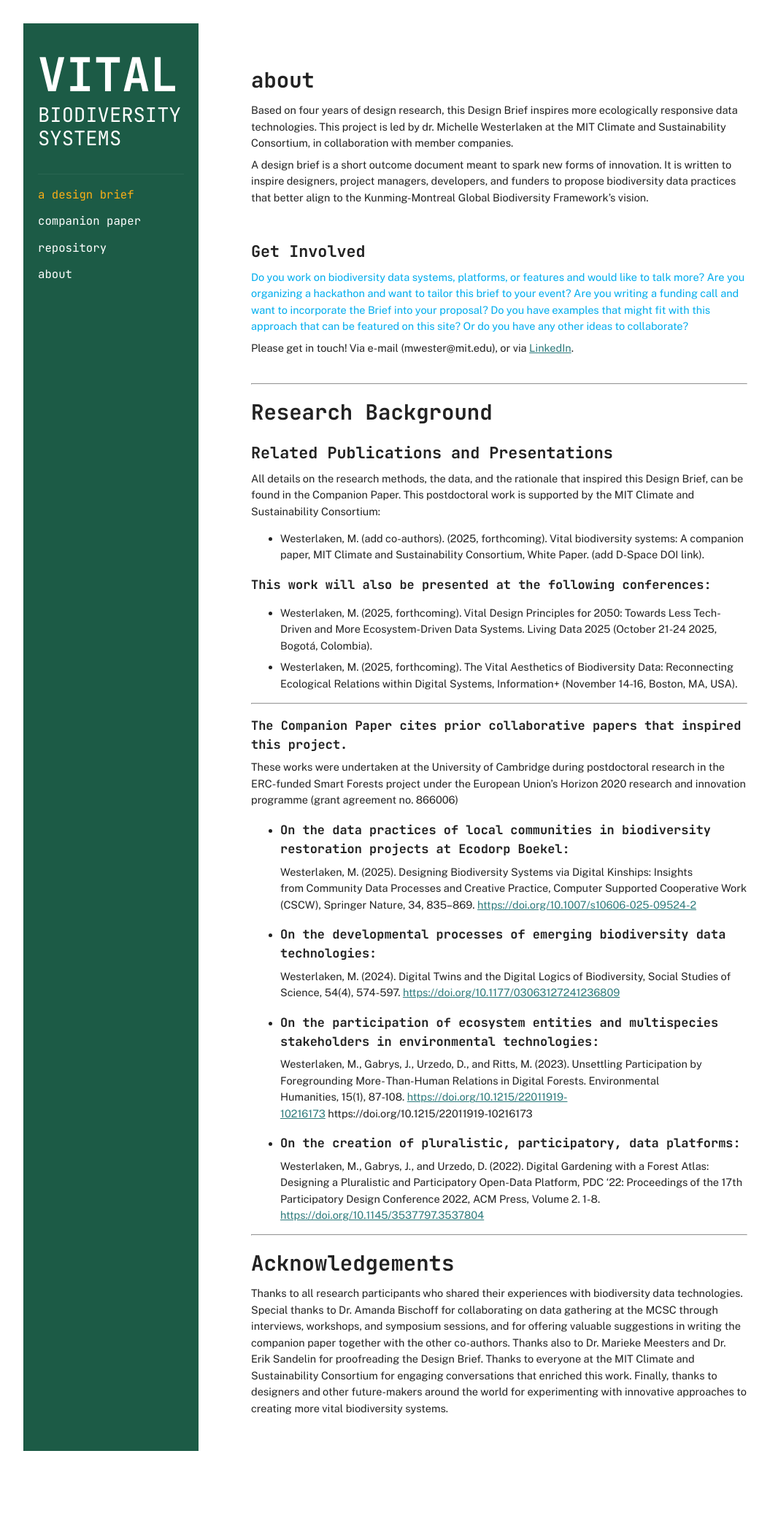
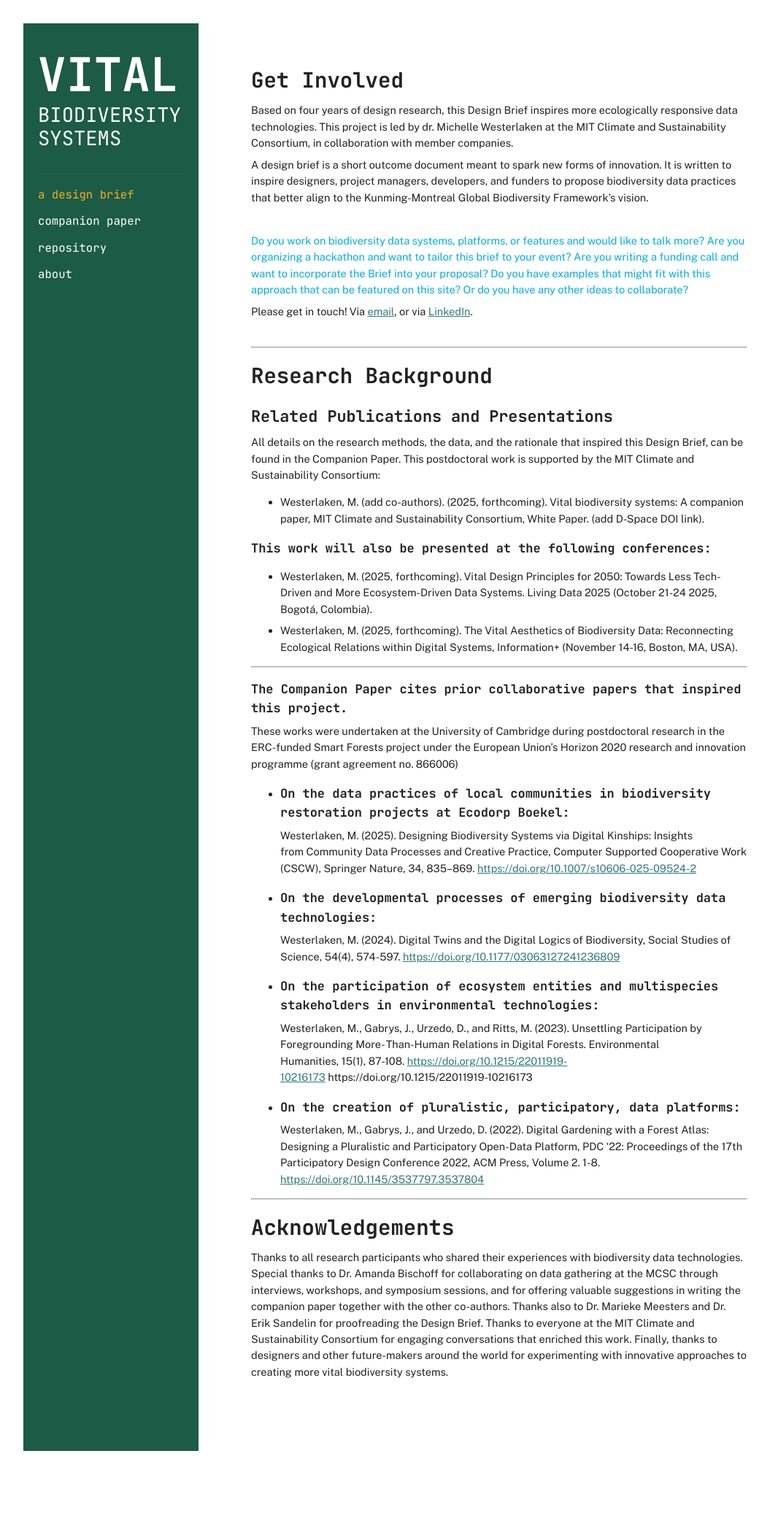
Before and after one commit to vitalbiodiversity/vitalbiodiversity.github.io, a Jekyll site: the page built from about.md, in a window 1280 px wide. Shown: the whole page at 73% size, without its empty margins (58-1113 px from the left). Built offline with Jekyll 4.4.1, drawn with Linux system fonts in a browser that asks for light colours.

Commit message:
Update about.md

```diff
--- a/about.md
+++ b/about.md
@@ -1,9 +1,9 @@
 ---
-title: about
+title: get involved
 layout: default
 ---
 
-# about
+# Get Involved
 
 Based on four years of design research, this Design Brief inspires more ecologically responsive data technologies. This project is led by dr. Michelle Westerlaken at the MIT Climate and Sustainability Consortium, in collaboration with member companies.
 
@@ -12,11 +12,9 @@
 
 <br>
 
-## Get Involved
-
 <span style="color:#00ADEE;"> Do you work on biodiversity data systems, platforms, or features and would like to talk more? Are you organizing a hackathon and want to tailor this brief to your event? Are you writing a funding call and want to incorporate the Brief into your proposal? Do you have examples that might fit with this approach that can be featured on this site? Or do you have any other ideas to collaborate? </span>
 
-Please get in touch! Via e-mail (mwester@mit.edu), or via <a href="https://www.linkedin.com/in/michellewesterlaken/">LinkedIn</a>.
+Please get in touch! Via <a href="mailto:mwester@mit.edu">email</a>, or via <a href="https://www.linkedin.com/in/michellewesterlaken/">LinkedIn</a>.
 
 
 <br>
```
